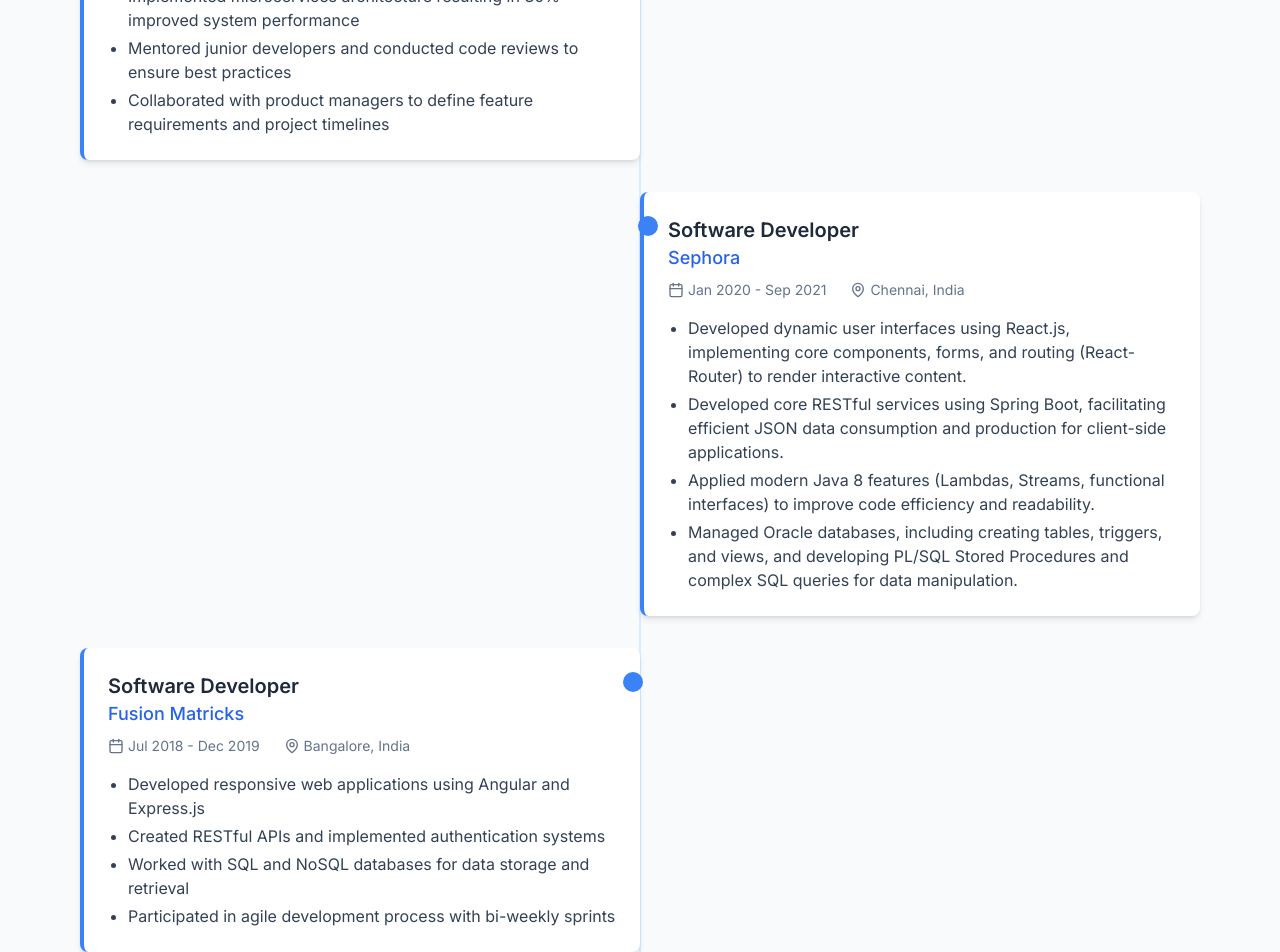
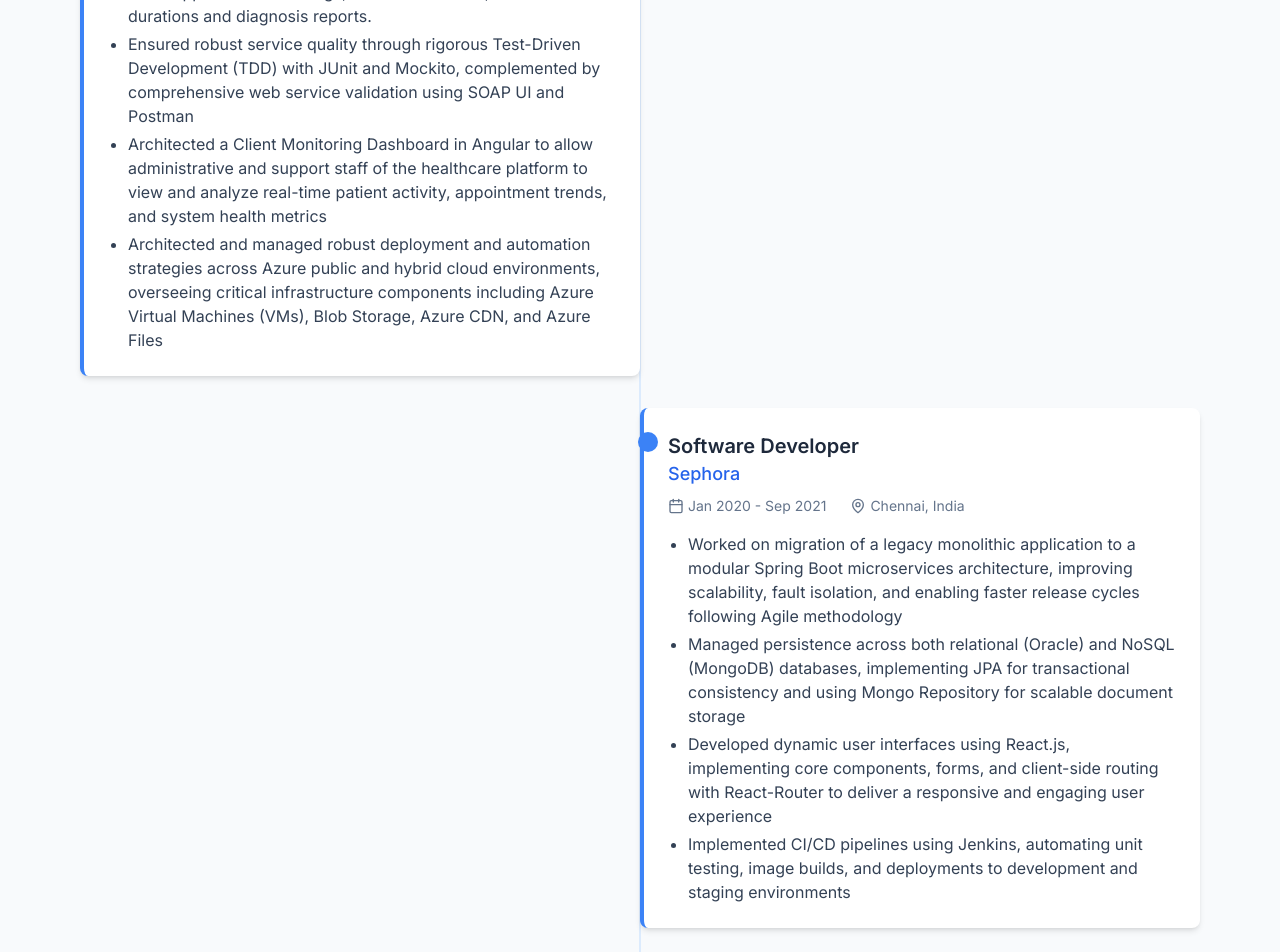
Before and after one commit to Surendra-Devireddy/Surendra-Devireddy.github.io, a React (Vite) app: page / in a window 1280 px wide. Shown: the part 2380-3332 px from the top of the page. Built offline with nearby package versions, Linux system fonts and the light colour scheme.

Commit message:
Made changes

```diff
--- a/src/components/Experience.tsx
+++ b/src/components/Experience.tsx
@@ -21,10 +21,10 @@ const Experience: React.FC = () => {
       duration: 'Oct 2021 - July 2023',
       location: 'Portland, Oregan',
       description: [
-        'Lead development of enterprise web applications using React, Spring Boot Microservices and MongoDB',
-        'Implemented microservices architecture resulting in 30% improved system performance',
-        'Mentored junior developers and conducted code reviews to ensure best practices',
-        'Collaborated with product managers to define feature requirements and project timelines'
+        'Worked on backend design and development of a real-time Client Monitoring Dashboard to provide real-time data related to client appointment bookings, form submissions, and session durations and diagnosis reports.',
+        'Ensured robust service quality through rigorous Test-Driven Development (TDD) with JUnit and Mockito, complemented by comprehensive web service validation using SOAP UI and Postman',
+        'Architected a Client Monitoring Dashboard in Angular to allow administrative and support staff of the healthcare platform to view and analyze real-time patient activity, appointment trends, and system health metrics',
+        'Architected and managed robust deployment and automation strategies across Azure public and hybrid cloud environments, overseeing critical infrastructure components including Azure Virtual Machines (VMs), Blob Storage, Azure CDN, and Azure Files'
       ]
     },
     {
@@ -33,10 +33,10 @@ const Experience: React.FC = () => {
       duration: 'Jan 2020 - Sep 2021',
       location: 'Chennai, India',
       description: [
-        'Developed dynamic user interfaces using React.js, implementing core components, forms, and routing (React-Router) to render interactive content.',
-        'Developed core RESTful services using Spring Boot, facilitating efficient JSON data consumption and production for client-side applications.',
-        'Applied modern Java 8 features (Lambdas, Streams, functional interfaces) to improve code efficiency and readability.',
-        'Managed Oracle databases, including creating tables, triggers, and views, and developing PL/SQL Stored Procedures and complex SQL queries for data manipulation.'
+        'Worked on migration of a legacy monolithic application to a modular Spring Boot microservices architecture, improving scalability, fault isolation, and enabling faster release cycles following Agile methodology',
+        'Managed persistence across both relational (Oracle) and NoSQL (MongoDB) databases, implementing JPA for transactional consistency and using Mongo Repository for scalable document storage',
+        'Developed dynamic user interfaces using React.js, implementing core components, forms, and client-side routing with React-Router to deliver a responsive and engaging user experience',
+        'Implemented CI/CD pipelines using Jenkins, automating unit testing, image builds, and deployments to development and staging environments'
       ]
     },
     {
@@ -45,10 +45,10 @@ const Experience: React.FC = () => {
       duration: 'Jul 2018 - Dec 2019',
       location: 'Bangalore, India',
       description: [
-        'Developed responsive web applications using Angular and Express.js',
-        'Created RESTful APIs and implemented authentication systems',
-        'Worked with SQL and NoSQL databases for data storage and retrieval',
-        'Participated in agile development process with bi-weekly sprints'
+        'Participated in the full Software Development Life Cycle (SDLC) within an Agile methodology, contributing to requirements gathering, design, and business reviews',
+        'Applied core Java concepts including Multi-Threading, Exception Handling, and Collection APIs to develop and enhance various application features',
+        'Utilized Jenkins and Maven to manage project builds, automate compilation, handle dependencies, and streamline application deployments',
+        'Conducted rigorous Unit Testing using JUnit to ensure code quality and reliability and collaborated effectively with QA teams for comprehensive system testing'
       ]
     },
   ];
```
